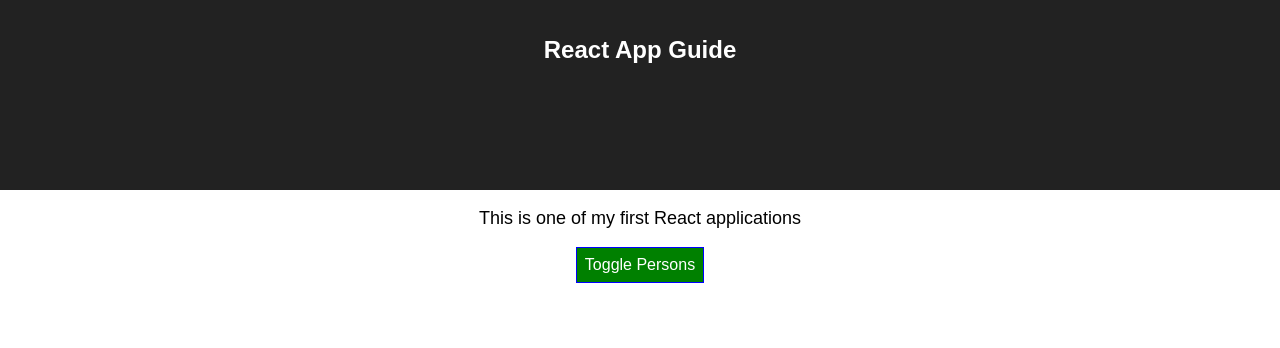
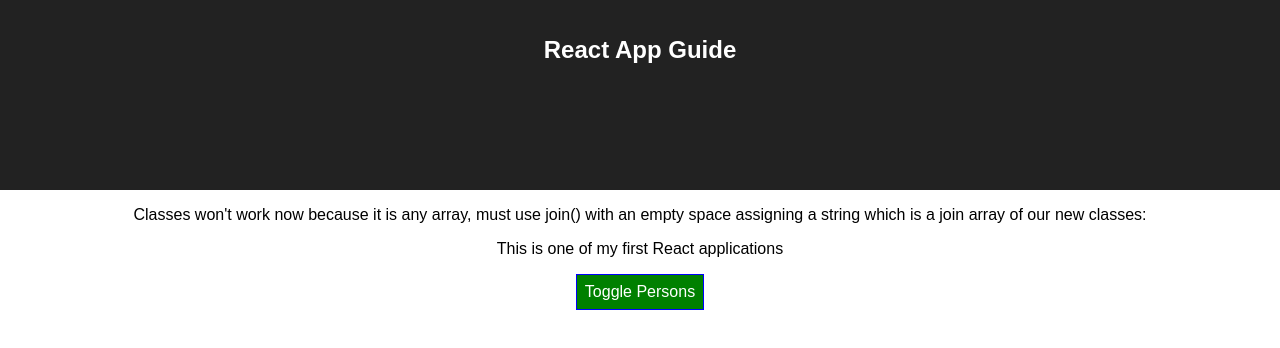
Before and after one commit to StephenPopovich/react-app-guide, a React (Create React App) app: page / in a window 1280 px wide. Shown: the top 348 px of the page. Built offline with nearby package versions, Linux system fonts and the light colour scheme.

Commit message:
set class names dynamically using two if checks based on the length of elements on the page

```diff
--- a/src/App.css
+++ b/src/App.css
@@ -27,3 +27,11 @@
 .App-intro {
   font-size: large;
 }
+
+.red {
+  color: red;
+}
+
+.bold {
+  font-weight: bold;
+}
--- a/src/App.js
+++ b/src/App.js
@@ -89,13 +89,27 @@
        style.backgroundColor = 'red';
   }
 
+// A variable that creates an array of strings, which are the new classes I added to the CCS file
+// join() turn an array of strings into one strings which in the end is "red bold"
+  // let classes = ['red', 'bold'].join(' ');
+  // an if statement/check that changes the class if their are 2 or less elements (persons).
+  const classes = [];
+  if (this.state.persons.length <= 2){
+    classes.push('red'); //classes = ['red']
+  }
+    // an if statement/check that changes the class if their are 1 or less elements (persons).
+  if (this.state.persons.length <= 1){
+    classes.push('bold'); //classes = ['red bold']
+  }
+
     return (
       <div className="App">
         <header className="App-header">
           <h1 className="App-title">React App Guide</h1>
         </header>
-        <p className="App-intro">
-          This is one of my first React applications
+        <p>Classes won't work now because it is any array, must use join() with an empty space assigning a string which is a join array of our new classes:</p>
+        <p className={classes.join(' ')}>
+        This is one of my first React applications
         </p>
         <button
           style={style}
```
